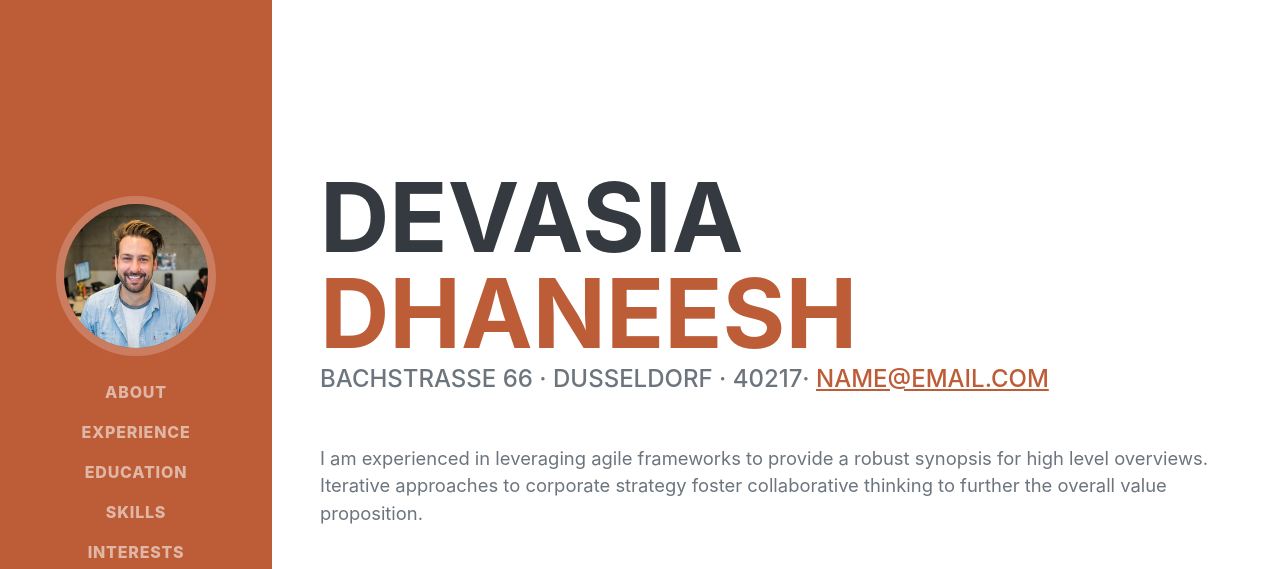
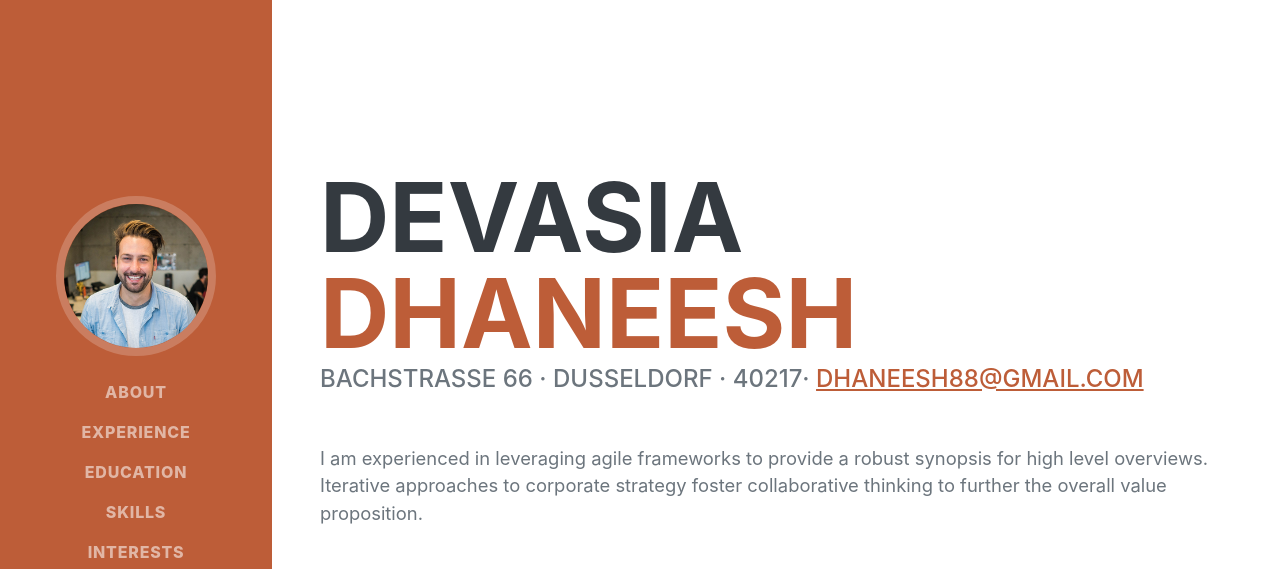
Before and after one commit to dhaneesh/poc-aws, a plain HTML site: page index.html in a window 1280 px wide. Shown: the top 569 px of the page. Drawn offline with nearby package versions, Linux system fonts and the light colour scheme; a web font is replaced by a local one.

Commit message:
Update index.html

```diff
--- a/index.html
+++ b/index.html
@@ -45,7 +45,7 @@
                     </h1>
                     <div class="subheading mb-5">
                         Bachstrasse 66 · Dusseldorf · 40217·
-                        <a href="mailto:name@email.com">name@email.com</a>
+                        <a href="mailto:name@email.com">dhaneesh88@gmail.com</a>
                     </div>
                     <p class="lead mb-5">I am experienced in leveraging agile frameworks to provide a robust synopsis for high level overviews. Iterative approaches to corporate strategy foster collaborative thinking to further the overall value proposition.</p>
                     <div class="social-icons">
```
